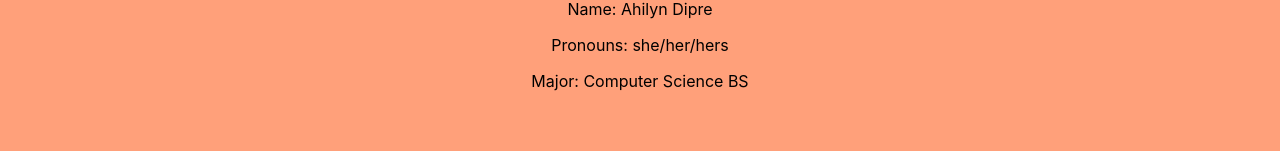
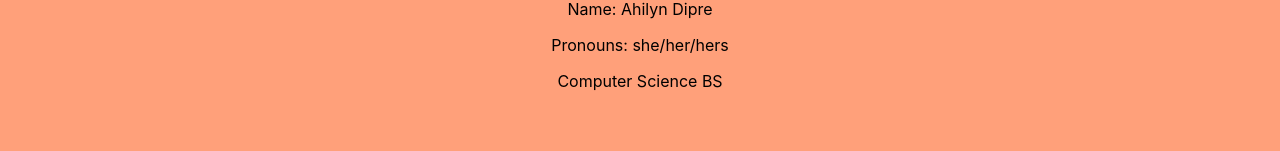
Before and after one commit to ahilynd/nav-bar, a React (Create React App) app: page /about in a window 1280 px wide. Shown: the part 149-300 px from the top of the page. Built offline with nearby package versions, Linux system fonts and the light colour scheme.

Commit message:
did it break again

```diff
--- a/src/pages/about.js
+++ b/src/pages/about.js
@@ -16,7 +16,7 @@ const About = () => {
             <body>
             <p>Name: Ahilyn Dipre</p>
             <p>Pronouns: she/her/hers</p>
-            <p>Major: Computer Science BS</p>
+            <p>Computer Science BS</p>
             </body>
 
 
```
